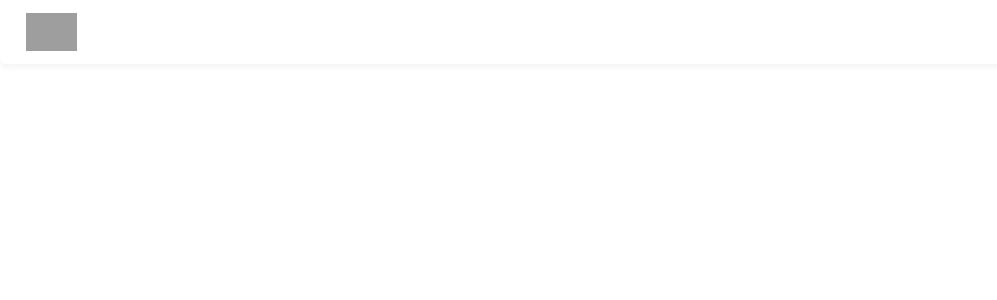
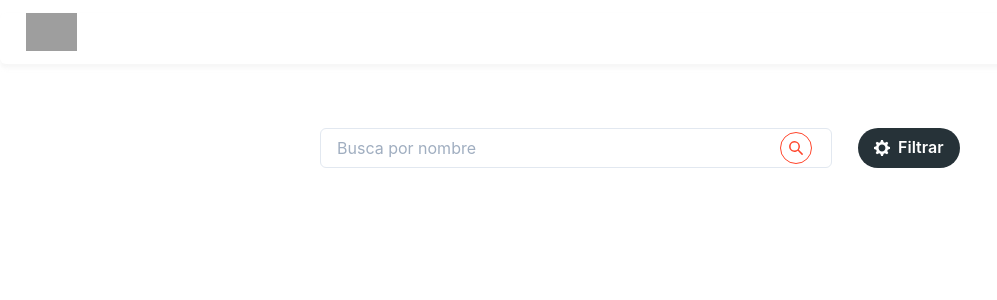
Before and after one commit to Banfanci/desafio-houm, a Next.js app: page / in a window 1280 px wide. Shown: the top 300 px of the page, without its empty margins (0-997 px from the left). Built offline with nearby package versions, Linux system fonts and the light colour scheme; grey boxes are pictures that could not be loaded.

Commit message:
added search box and filter button

```diff
--- a/pages/_app.js
+++ b/pages/_app.js
@@ -4,6 +4,26 @@
 const theme = extendTheme({
   shadows: {
     md: '0 4px 4px 0 rgba(219, 219, 219, 0.25)',
+    outline: '0 0 0 2px rgba(255, 69, 43, 0.4)',
+  },
+  colors: {
+    houmOrange: {
+      100: 'rgba(255, 69, 43, 0.4)',
+      600: '#FF452B',
+    },
+    houmBlue: {
+      500: '#263238',
+      600: '#607D8B',
+    },
+  },
+  components: {
+    Button: {
+      baseStyle: {
+        _focus: {
+          boxShadow: 'none',
+        },
+      },
+    },
   },
 })
 
--- a/pages/index.js
+++ b/pages/index.js
@@ -1,7 +1,18 @@
-import { Box, Image } from '@chakra-ui/react'
+import { SearchIcon, SettingsIcon } from '@chakra-ui/icons'
+import {
+  Box,
+  Button,
+  IconButton,
+  Center,
+  Image,
+  InputGroup,
+  Input,
+  InputRightElement,
+} from '@chakra-ui/react'
 
 export default function Home() {
   return (
+    <>
       <Box boxShadow="md" rounded="md" h="4vw">
         <Image
           src="/assets/houmLogo.svg"
@@ -10,5 +21,34 @@
           alt="houmLogo"
         />
       </Box>
+      <Center margin="5vw">
+        <InputGroup size="md" width="40vw">
+          <Input
+            pr="4.5rem"
+            placeholder="Busca por nombre"
+            focusBorderColor="houmOrange.100"
+          />
+          <InputRightElement width="4.5rem">
+            <IconButton
+              icon={<SearchIcon />}
+              isRound
+              size="sm"
+              variant="outline"
+              colorScheme="houmOrange"
+            />
+          </InputRightElement>
+        </InputGroup>
+        <Button
+          leftIcon={<SettingsIcon />}
+          colorScheme="houmBlue"
+          size="md"
+          borderRadius="30px"
+          w="8vw"
+          ml="2vw"
+        >
+          Filtrar
+        </Button>
+      </Center>
+    </>
   )
 }
```
Also changed, not shown: package.json (+5 -4 lines), 1 other file (tests, documents, lock files or other folders). Lines whose indentation alone changed are shown as unchanged.
